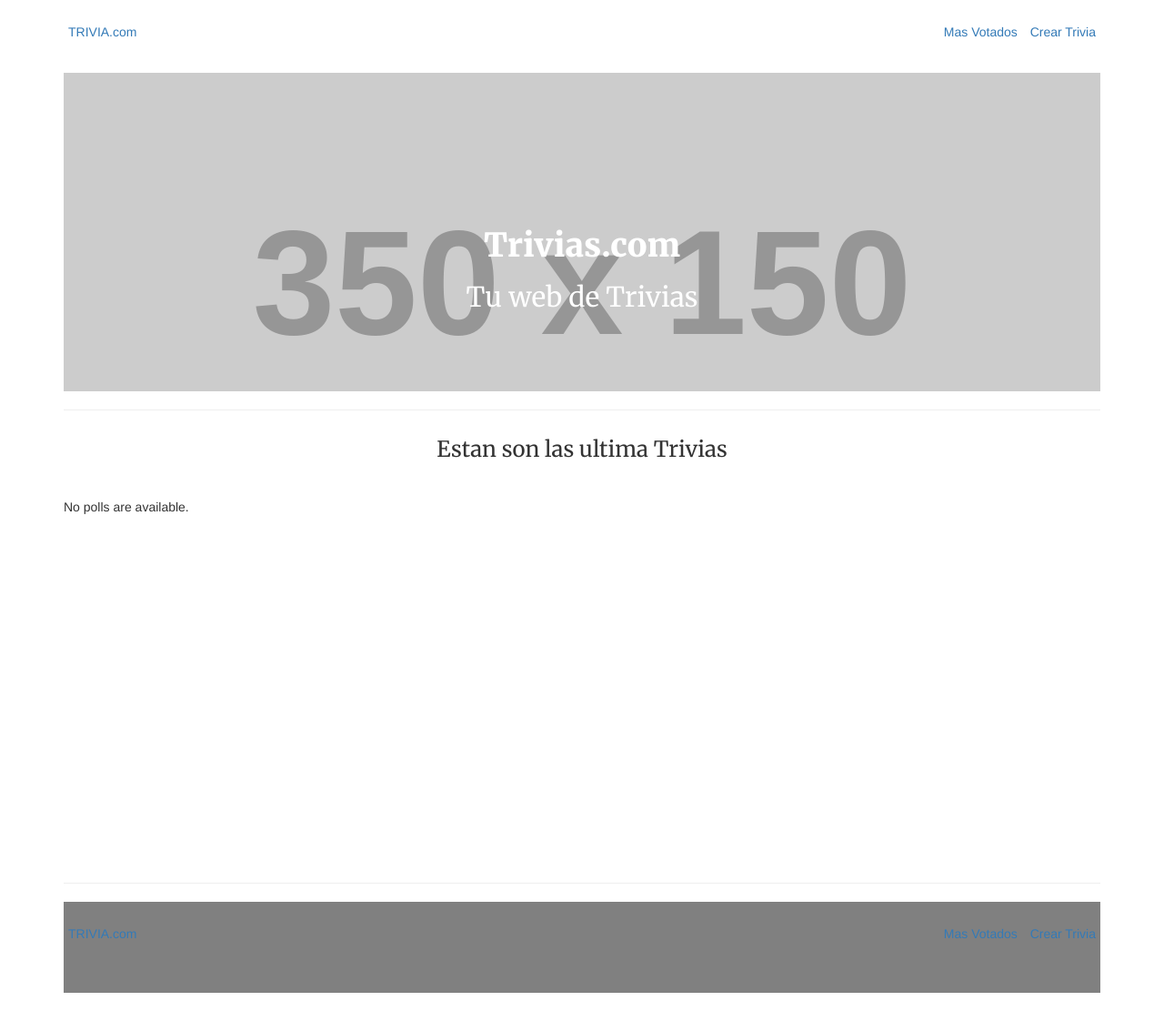
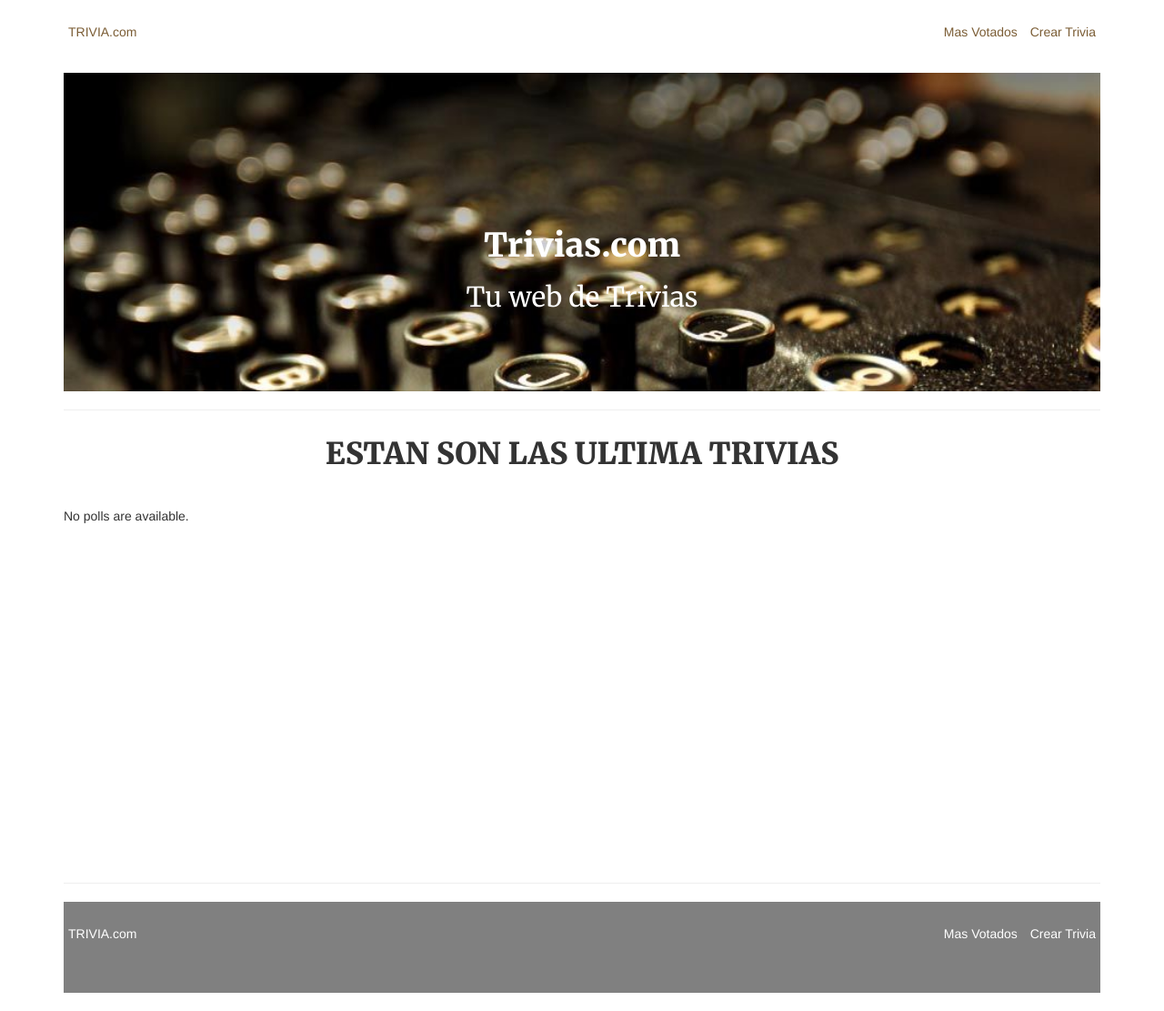
Before and after one commit to TheCraftsmen/bigboxtest, a Django app: page / in a window 1280 px wide. Shown: the whole page at 91% size. Run offline with Django 3.2, Linux system fonts and the light colour scheme; grey boxes labelled with a size stand in for pictures from a placeholder-image service; data that the repository does not hold is empty; some libraries are stand-ins or nearby versions.

Commit message:
Cambios en el estilo de la pagina se agrega imagen de prueba

```diff
--- a/polls/static/polls/style.css
+++ b/polls/static/polls/style.css
@@ -26,7 +26,8 @@ nav, footer{
 	padding-top: 150px;
 	color: white;
 	background: grey;
-	background: url('http://placehold.it/350x150');
+	background: url('../img/banner.jpg');
+	/*background: url('http://placehold.it/350x150');*/
 	background-size: cover;
 }
 
@@ -39,18 +40,26 @@ nav, footer{
 .question-list{
 	list-style-type: none;
 	font-family: 'Merriweather', serif;
+	text-transform: uppercase;
 	font-weight: 900;
 	font-size: 20px;
 
+}
+
+.brown{
+	color: #7b5d35;
 }
 
 footer{
 	width: 100%;
 	height: 100px;
 	background: grey;
-	color: white;
 	text-decoration: none;
 
+}
+
+.white{
+	color: white;
 }
 
 h1,h2,h3{
@@ -67,8 +76,12 @@ h2{
 }
 
 h3{
+	font-weight: 900;
 	margin-top: 30px;
 	margin-bottom: 40px;
+	text-transform: uppercase;
+    font-size: 33px;
+}
 }
 
 
--- a/polls/templates/polls/base.html
+++ b/polls/templates/polls/base.html
@@ -14,10 +14,10 @@
 <body>
 	<div class="container">
 	<nav>
-		<a class="left-menu" href="/">TRIVIA.com</a>
+		<a class="left-menu brown" href="/">TRIVIA.com</a>
 		<ul class="right-menu">
-			<li class="right-item"><a href="/most_voted">Mas Votados</a></li>
-			<li class="right-item"><a href="/create">Crear Trivia</a></li>
+			<li class="right-item"><a class="brown" href="/most_voted">Mas Votados</a></li>
+			<li class="right-item"><a class="brown" href="/create">Crear Trivia</a></li>
 		</ul>
 	</nav>
 	<header class="main-banner">
@@ -28,10 +28,10 @@
 	<hr>
 	<footer>
 		<nav>
-			<a class="left-menu" href="/">TRIVIA.com</a>
+			<a class="left-menu white" href="/">TRIVIA.com</a>
 			<ul class="right-menu">
-				<li class="right-item"><a href="/most_voted">Mas Votados</a></li>
-				<li class="right-item"><a href="/create">Crear Trivia</a></li>
+				<li class="right-item"><a class="white" href="/most_voted">Mas Votados</a></li>
+				<li class="right-item"><a class="white" href="/create">Crear Trivia</a></li>
 			</ul>
 		</nav>
 	</footer>
--- a/polls/templates/polls/index.html
+++ b/polls/templates/polls/index.html
@@ -9,7 +9,7 @@
 		{% if latest_question_list %}
 		    <ul class="question-list">
 		    {% for question in latest_question_list %}
-		    	<li><a  href="#" id="myLink" value='{{ question.id }}' onclick="doSomething('{{ question.id }}');return false;">{{ question.question_text }}</a></li>
+		    	<li><a  class="brown" href="#" id="myLink" value='{{ question.id }}' onclick="doSomething('{{ question.id }}');return false;">{{ question.question_text }}</a></li>
 
 		    {% endfor %}
 		    </ul>
--- a/polls/templates/polls/most_voted.html
+++ b/polls/templates/polls/most_voted.html
@@ -11,7 +11,7 @@
 	{% if most_voted_list %}
 	    <ul class="question-list">
 	    {% for question in most_voted_list %}
-	        <li><a href="{% url 'polls:detail' question.id %}">{{ question.question_text }}</a></li>
+	        <li><a class="brown" href="{% url 'polls:detail' question.id %}">{{ question.question_text }}</a></li>
 	    {% endfor %}
 	    </ul>
 	{% else %}
```
Also changed, not shown: polls/static/img/banner.jpg (added).
